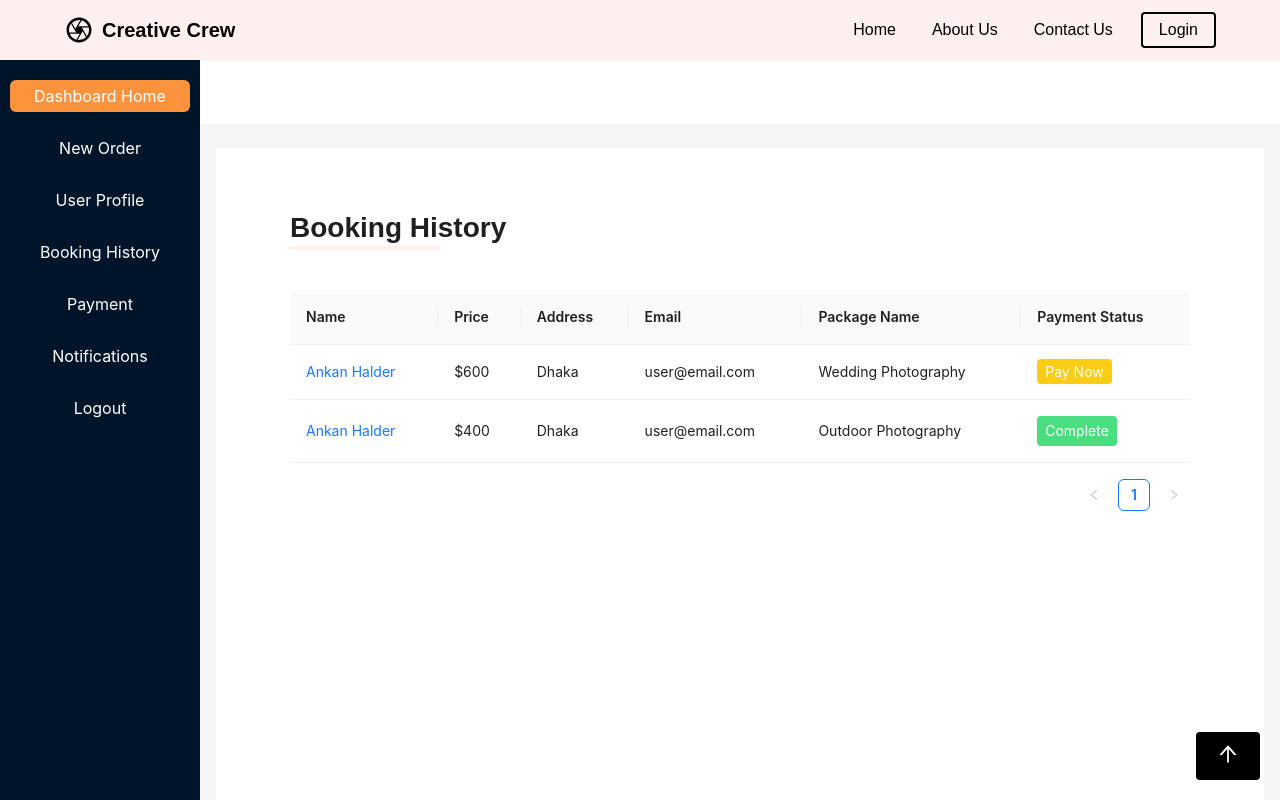
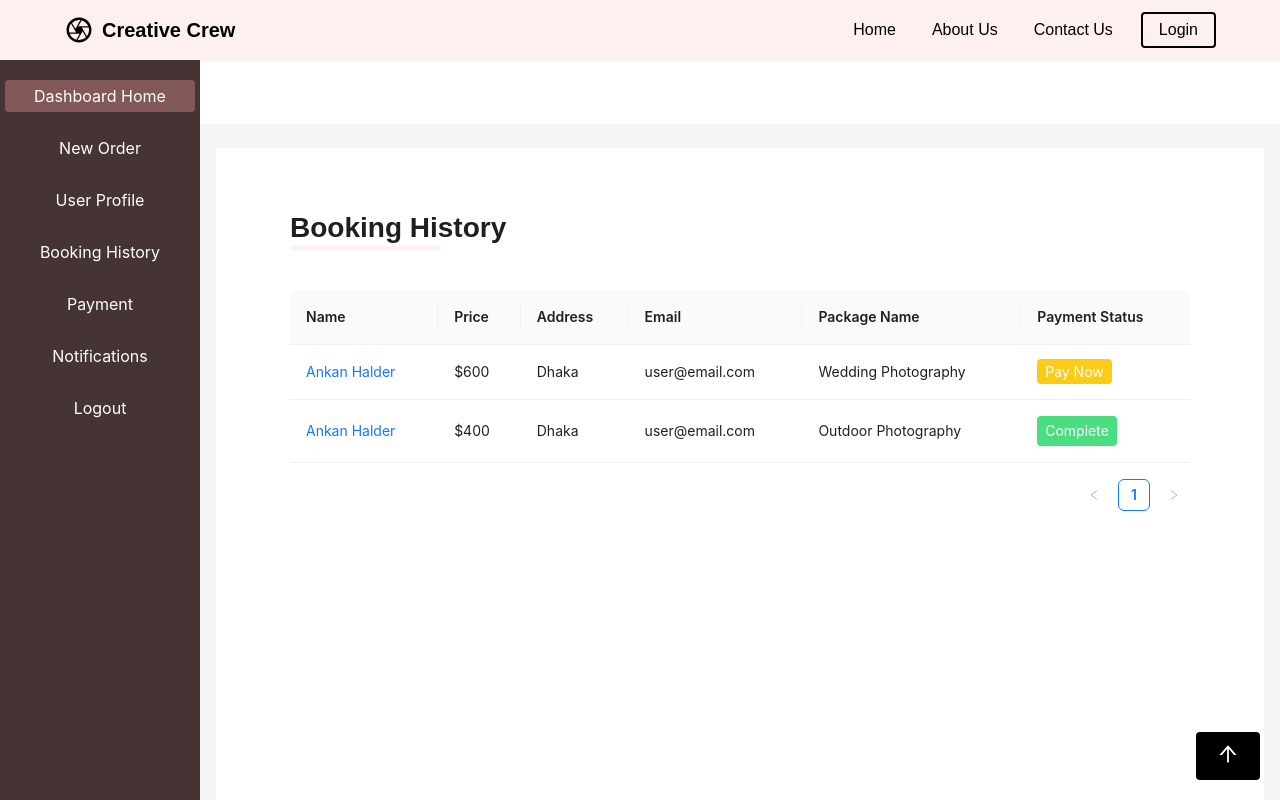
Before and after one commit to Ankan112/creative-crew, a Next.js app: page /dashboard/booking-history in a window 1280 px wide. Shown: the top 800 px of the page. Built offline with nearby package versions, Linux system fonts and the light colour scheme; a web font is replaced by a local one.

Commit message:
dashboard color change

```diff
--- a/src/components/layout/DashboardLayout.jsx
+++ b/src/components/layout/DashboardLayout.jsx
@@ -13,7 +13,7 @@ const DashboardLayout = ({ children }) => {
   } = theme.useToken();
 
   const data = getUser();
-  const buttonStyle = "bg-orange-400";
+  const buttonStyle = "bg-[#835858]";
   const handleButtonClicked = (number) => {
     if (activeButton !== number) {
       setActiveButton(number);
@@ -27,6 +27,7 @@ const DashboardLayout = ({ children }) => {
         <Sider
           breakpoint="lg"
           collapsedWidth="0"
+          className="bg-[#463333]"
           onBreakpoint={(broken) => {
             // console.log(broken);
           }}
@@ -40,7 +41,7 @@ const DashboardLayout = ({ children }) => {
               onClick={() => handleButtonClicked(0)}
               className={`text-white text-center ${
                 activeButton === 0 && buttonStyle
-              } text-base py-1 hover:bg-orange-400 duration-200 cursor-pointer mt-5 w-[90%] mx-auto rounded-md`}
+              } text-base py-1 hover:bg-[#835858] duration-200 cursor-pointer w-[95%] rounded mt-5 mx-auto`}
             >
               Dashboard Home
             </p>
@@ -50,7 +51,7 @@ const DashboardLayout = ({ children }) => {
               onClick={() => handleButtonClicked(9)}
               className={`text-white text-center ${
                 activeButton === 9 && buttonStyle
-              } text-base py-1 hover:bg-orange-400 duration-200 cursor-pointer mt-5 w-[90%] mx-auto rounded-md`}
+              } text-base py-1 hover:bg-[#835858] duration-200 cursor-pointer mt-5 w-[95%] mx-auto rounded`}
             >
               New Order
             </p>
@@ -62,7 +63,7 @@ const DashboardLayout = ({ children }) => {
                   onClick={() => handleButtonClicked(1)}
                   className={`text-white text-center ${
                     activeButton === 1 && buttonStyle
-                  } text-base py-1 hover:bg-orange-400 duration-200 cursor-pointer mt-5 w-[90%] mx-auto rounded-md`}
+                  } text-base py-1 hover:bg-[#835858] duration-200 cursor-pointer mt-5 w-[95%] mx-auto rounded`}
                 >
                   All User
                 </p>
@@ -72,7 +73,7 @@ const DashboardLayout = ({ children }) => {
                   onClick={() => handleButtonClicked(2)}
                   className={`text-white text-center ${
                     activeButton === 2 && buttonStyle
-                  } text-base py-1 hover:bg-orange-400 duration-200 cursor-pointer mt-5 w-[90%] mx-auto rounded-md`}
+                  } text-base py-1 hover:bg-[#835858] duration-200 cursor-pointer mt-5 w-[95%] mx-auto rounded`}
                 >
                   Services
                 </p>
@@ -82,7 +83,7 @@ const DashboardLayout = ({ children }) => {
                   onClick={() => handleButtonClicked(3)}
                   className={`text-white text-center ${
                     activeButton === 3 && buttonStyle
-                  } text-base py-1 hover:bg-orange-400 duration-200 cursor-pointer mt-5 w-[90%] mx-auto rounded-md`}
+                  } text-base py-1 hover:bg-[#835858] duration-200 cursor-pointer mt-5 w-[95%] mx-auto rounded`}
                 >
                 Create Service
                 </p>
@@ -92,7 +93,7 @@ const DashboardLayout = ({ children }) => {
                   onClick={() => handleButtonClicked(4)}
                   className={`text-white text-center ${
                     activeButton === 4 && buttonStyle
-                  } text-base py-1 hover:bg-orange-400 duration-200 cursor-pointer mt-5 w-[90%] mx-auto rounded-md`}
+                  } text-base py-1 hover:bg-[#835858] duration-200 cursor-pointer mt-5 w-[95%] mx-auto rounded`}
                 >
                   Booking Information
                 </p>
@@ -105,7 +106,7 @@ const DashboardLayout = ({ children }) => {
                   onClick={() => handleButtonClicked(5)}
                   className={`text-white text-center ${
                     activeButton === 5 && buttonStyle
-                  } text-base py-1 hover:bg-orange-400 duration-200 cursor-pointer mt-5 w-[90%] mx-auto rounded-md`}
+                  } text-base py-1 hover:bg-[#835858] duration-200 cursor-pointer mt-5 w-[95%] mx-auto rounded`}
                 >
                   User Profile
                 </p>
@@ -115,7 +116,7 @@ const DashboardLayout = ({ children }) => {
                   onClick={() => handleButtonClicked(6)}
                   className={`text-white text-center ${
                     activeButton === 6 && buttonStyle
-                  } text-base py-1 hover:bg-orange-400 duration-200 cursor-pointer mt-5 w-[90%] mx-auto rounded-md`}
+                  } text-base py-1 hover:bg-[#835858] duration-200 cursor-pointer mt-5 w-[95%] mx-auto rounded`}
                 >
                   Booking History
                 </p>
@@ -125,7 +126,7 @@ const DashboardLayout = ({ children }) => {
                   onClick={() => handleButtonClicked(7)}
                   className={`text-white text-center ${
                     activeButton === 7 && buttonStyle
-                  } text-base py-1 hover:bg-orange-400 duration-200 cursor-pointer mt-5 w-[90%] mx-auto rounded-md`}
+                  } text-base py-1 hover:bg-[#835858] duration-200 cursor-pointer mt-5 w-[95%] mx-auto rounded`}
                 >
                   Payment
                 </p>
@@ -137,14 +138,14 @@ const DashboardLayout = ({ children }) => {
               onClick={() => handleButtonClicked(8)}
               className={`text-white text-center ${
                 activeButton === 8 && buttonStyle
-              } text-base py-1 hover:bg-orange-400 duration-200 cursor-pointer mt-5 w-[90%] mx-auto rounded-md`}
+              } text-base py-1 hover:bg-[#835858] duration-200 cursor-pointer mt-5 w-[95%] mx-auto rounded`}
             >
               Notifications
             </p>
           </Link>
 
           <p
-            className={`text-white text-center text-base py-1 hover:bg-orange-400 duration-200 cursor-pointer mt-5 w-[90%] mx-auto rounded-md`}
+            className={`text-white text-center text-base py-1 hover:bg-[#835858] duration-200 cursor-pointer mt-5 w-[95%] mx-auto rounded`}
           >
             Logout
           </p>
```
